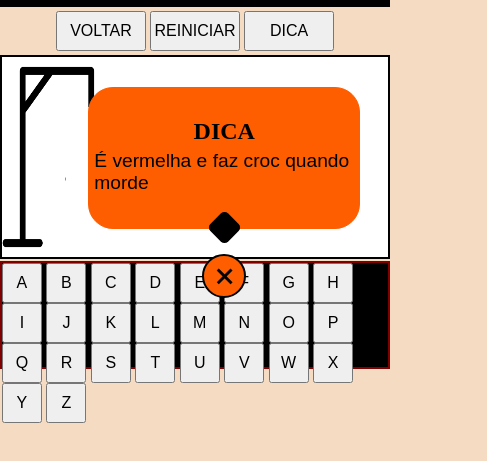
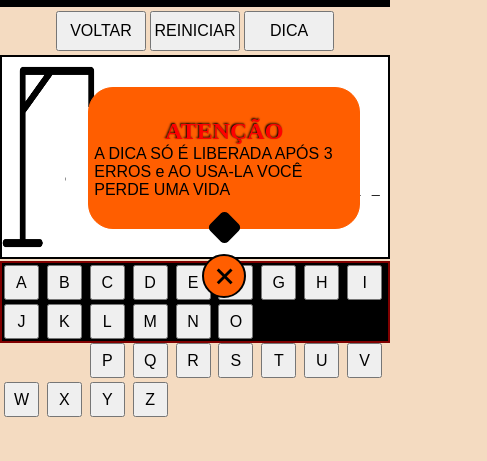
Before and after one commit to 1RodrigoSoares/Jogo-da-Forca-JS-, a plain HTML site: page pagJogo.html in a window 390 px wide. Both pictures are taken after a click on the button "DICA". Shown: the part 161-622 px from the top of the page, 487 px wide, since content can reach past the window. Drawn offline with Linux system fonts and the light colour scheme.

Commit message:
Função Reiniciar + inicio de ajuste de responsividade teclado

```diff
--- a/estilos/styleJogo.css
+++ b/estilos/styleJogo.css
@@ -32,6 +32,7 @@
 .botaoTeclado{
     height: 40px;
     width: 40px;
+    margin: 2px;
 }
 
 .espacoForca{
@@ -93,12 +94,23 @@ body{
 
 .teclado{
     width: 100%;
-    height: 100px;
+    height: 89px;
     border: rgb(128, 0, 0) solid 2px;
     background-color: black;
     grid-row: 2;
     grid-column: 2;
 }
+
+.tecladoFlex{
+    display: grid;
+    grid-template-columns: repeat(15,1fr);
+    grid-template-rows: repeat(2,1fr);
+}
+
+#botaoP{
+    grid-column: 3;
+}
+
 
 .jogo{
     display: grid;
@@ -149,7 +161,7 @@ body{
     font-family: 'Times New Roman', Times, serif;
 }
 
-.conteudo p{
+.conteudo {
     padding: 5px;
     font-size: 1.2rem;
 }
@@ -237,7 +249,15 @@ body{
     .jogo{
         grid-template-rows: 1fr 108px;
     }
-
+    .tecladoFlex{
+        grid-template-columns: repeat(13,1fr);
+        grid-template-rows: repeat(2,1fr);
+    }
+    .botaoTeclado{
+        height: 40px;
+        width: 40px;
+        margin: 5px 2px 2px 2px;
+    }
 }
 
 @media screen and (max-width:709px){
@@ -250,9 +270,19 @@ body{
     }
     #tecladoTP{
         width: 500px;
+        height: 78px;
     }
     .mensagem{
         margin-left: 54%;
+    }.botaoTeclado{
+        height: 35px;
+        width: 35px;
+        margin: 2px 2px 2px 2px;
+    }
+    .letra{
+        font-size: 1.3rem;
+        padding: 3px;
+        margin: 0;
     }
 }
 
@@ -287,6 +317,27 @@ body{
         margin-left: 15%;
         margin-top: 80px;
     }
+    .letra{
+        margin: 0;
+        padding: 3px;
+    }
+}
+
+@media screen and (max-width:503px){
+    .letra{
+        font-size: 1.0rem;
+        margin: 0;
+    }
+    .tecladoFlex{
+        grid-template-columns: repeat(13,1fr);
+        grid-template-rows: repeat(2,1fr);
+    }
+    .tecladoFlex{
+        grid-template-columns: repeat(9,1fr);
+        grid-template-rows: repeat(3,1fr);
+    }
+
+
 }
 
 @media screen and (max-width:340px){
@@ -316,4 +367,8 @@ body{
         padding: 5px;
         font-size: 1.0rem;
     }
+    .letra{
+            margin: 0;
+            padding: 1px;
+        }
 }
--- a/game.js
+++ b/game.js
@@ -1,10 +1,12 @@
 const listaFrutas = [
-    {palavra: "Maçã", dica: "É vermelha e faz croc quando morde"},
+    {palavra: "ABCDEFGHIJFLMN", dica: "É vermelha e faz croc quando morde"},
 ]
 
 const listaProficoes = [
     {palavra: "Médico", dica: "Ajudam aqueles que mais precisam"},
     {palavra: "Bombeiro", dica: "Estão em calendários"},
+    {palavra: "Programador", dica: "As vezes passam a madrugrada trabalhando"},
+    {palavra: "Segurança", dica: "Ajudam a manter a estabilidade do local"}
 ]
 
 const listaFilmes = [
@@ -356,7 +358,10 @@ const botaoDica = document.querySelector("#botaoDica");
 const mensagem = document.querySelector(".mensagem");
 const conteudo = document.querySelector(".conteudo");
 
+
 botaoDica.addEventListener("click", function(){
+    if(letrasErradas == 3)
+    {
         const titulo = document.createElement("h1");
         const mensagemConteudo = document.createElement("p");
 
@@ -367,6 +372,23 @@ botaoDica.addEventListener("click", function(){
         conteudo.appendChild(mensagemConteudo);
 
         mensagem.style.display = "flex";
+    }
+    else{
+        const titulo = document.createElement("h1");
+        const mensagemConteudo = document.createElement("p");
+
+        titulo.style.color = "red";
+        titulo.style.textShadow = "-1px -1px 2px black";
+
+        titulo.textContent = "ATENÇÃO";
+        mensagemConteudo.fontsize =  "1.0rem";
+        mensagemConteudo.textContent = "A DICA SÓ É LIBERADA APÓS 3 ERROS e AO USA-LA VOCÊ PERDE UMA VIDA";
+
+        conteudo.appendChild(titulo);
+        conteudo.appendChild(mensagemConteudo);
+
+        mensagem.style.display = "flex";
+    }
 });
 
 const botaoFechar = document.querySelector(".botaoFechar");
@@ -388,6 +410,11 @@ const verificaSeGanhou = setInterval(function(){
 },1000);
 
 
+const botaoReinicar = document.querySelector("#botaoReiniciar");
+botaoReinicar.addEventListener("click", function(){
+    location.reload();
+})
+
 function jogo(){
     acenderTracosCertos();
 }
--- a/pagJogo.html
+++ b/pagJogo.html
@@ -56,6 +56,7 @@
                 </div>
             </div>
             <div class="teclado" id="tecladoTP">
+                <div class="tecladoFlex">
                     <button class="botaoTeclado" id="botaoA">A</button>
                     <button class="botaoTeclado" id="botaoB">B</button>
                     <button class="botaoTeclado" id="botaoC">C</button>
@@ -83,6 +84,7 @@
                     <button class="botaoTeclado" id="botaoY">Y</button>
                     <button class="botaoTeclado" id="botaoZ">Z</button>
                 </div>
+            </div>
             <div class="mensagem">
                 <div class="conteudo">
 
```
Lines whose indentation alone changed are shown as unchanged.
